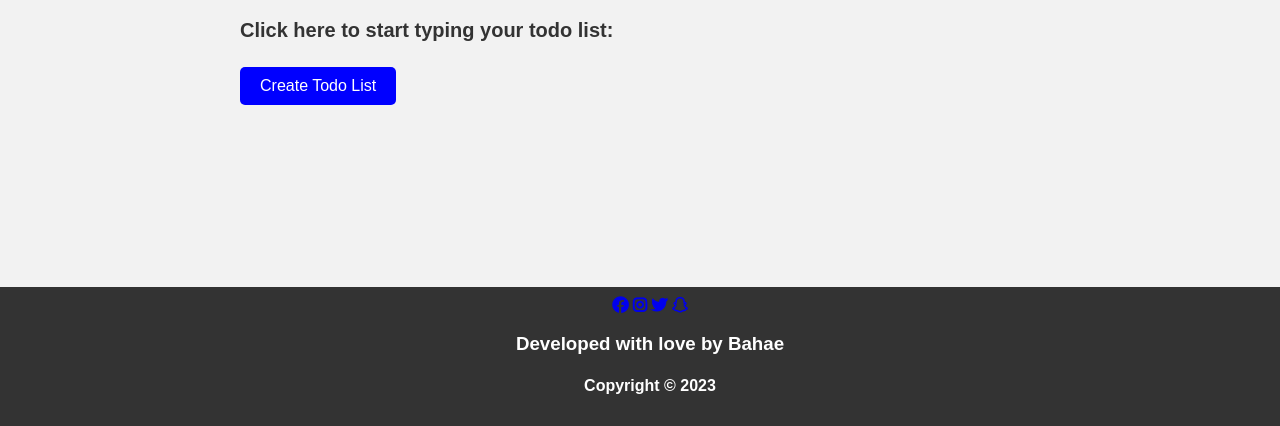
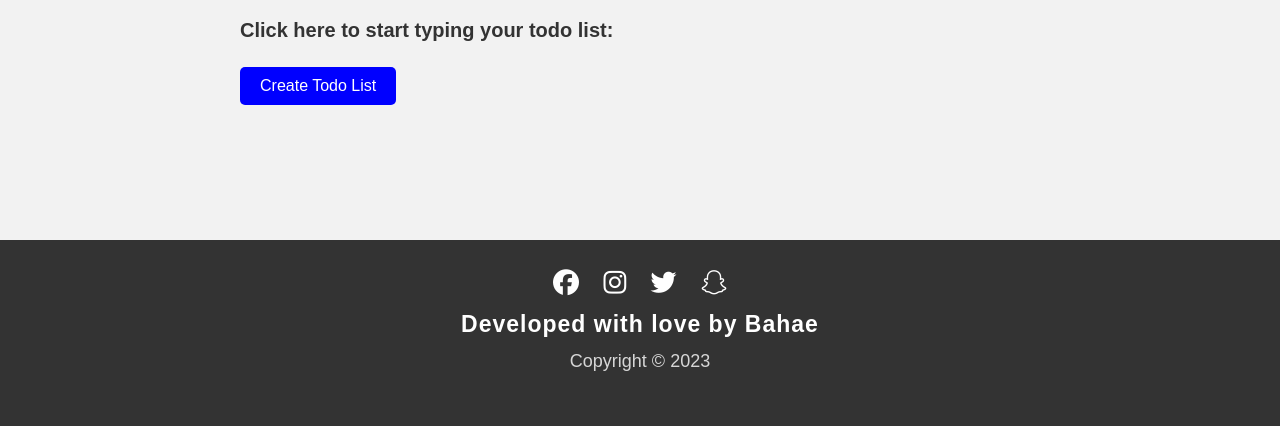
Before and after one commit to bahae3/TodoList, a Flask app: page / in a window 1280 px wide. Shown: the part 374-800 px from the top of the page. Run offline with Flask 3, Linux system fonts and the light colour scheme; some libraries are stand-ins or nearby versions.

Commit message:
made some changes on styling

```diff
--- a/static/style_home.css
+++ b/static/style_home.css
@@ -76,30 +76,61 @@ hr {
 /* Styling the footer */
 footer {
   background-color: #333;
-  color: white;
+  color: #fff;
   text-align: center;
-  padding: 10px;
+  padding: 30px 0;
   width: 100%;
   position: fixed;
   bottom: 0; /* Stick the footer to the bottom */
 }
+/* footer {
+    background-color: #333;
 
-/* Styling the icons */
-/* Apply Font Awesome styles */
-.fa-brands:before {
-    font-family: "Font Awesome 5 Brands";
-    font-weight: 900;
+
+    text-align: center;
+} */
+
+.footer-icon {
+    color: #fff;
+    font-size: 26px;
+    margin: 10px;
+    text-decoration: none;
+
 }
 
-/* Style the links */
-.brand {
-    display: inline-block;
-    margin: 0 9px;
-    background-color: #333;
-    color: #fff;
-    text-decoration: none;
-    font-size: 25px;
+.fa-brands{
+    transition: color 0.3s ease;
 }
-.brand:hover{
-    color: #C8C8C8;
+
+.fa-facebook:hover {
+    color: #007bff;
 }
+
+.fa-instagram:hover{
+    color: #f83376;
+}
+
+.fa-twitter:hover{
+    color: #2f9aea;
+}
+
+.fa-snapchat:hover{
+    color: #fffb00;
+}
+
+
+.footer-heading {
+    margin-top: 15px;
+    margin-bottom: 0;
+    font-family: 'Bricolage Grotesque', sans-serif;
+    font-size: 23px;
+    letter-spacing: 1px;
+}
+
+.footer-subheading {
+    margin-top: 13px;
+    font-size: 18px;
+    font-weight: 300;
+    opacity: 0.8;
+    font-family: 'Bricolage Grotesque', sans-serif;
+}
```
Also changed, not shown: static/style_success.css (+27 -6 lines), static/style_todo.css (+39 -9 lines).
